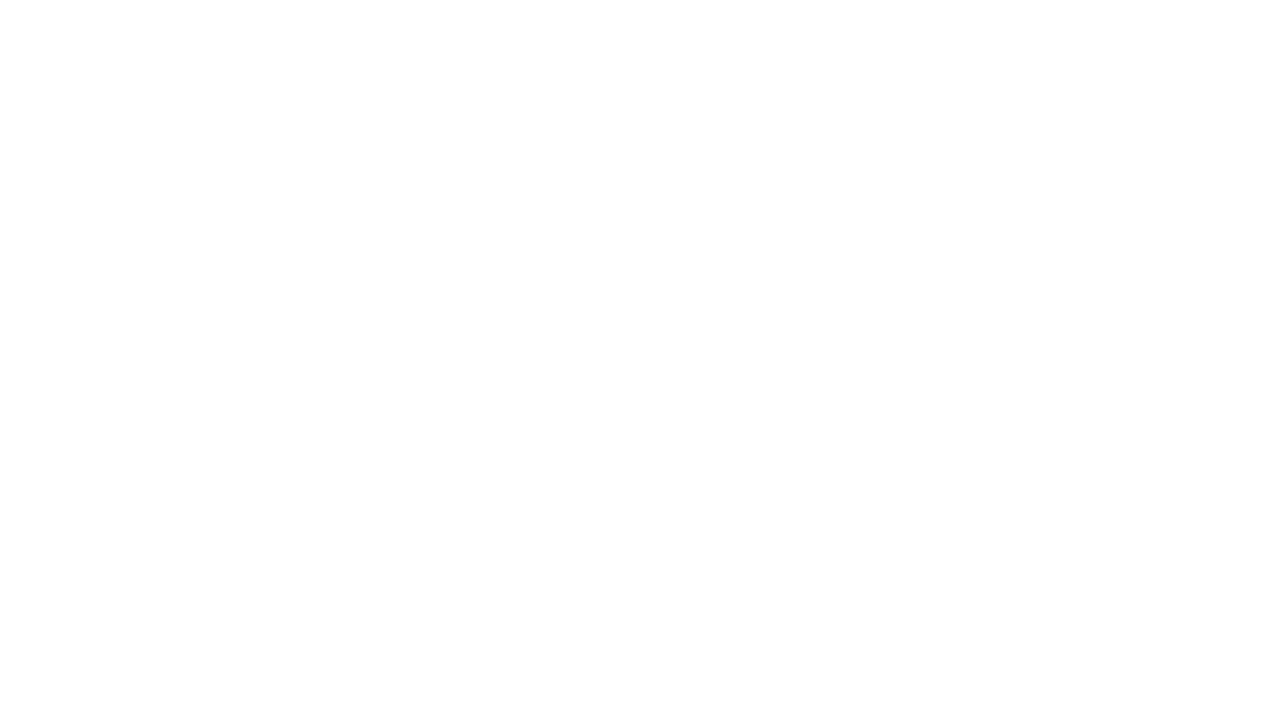
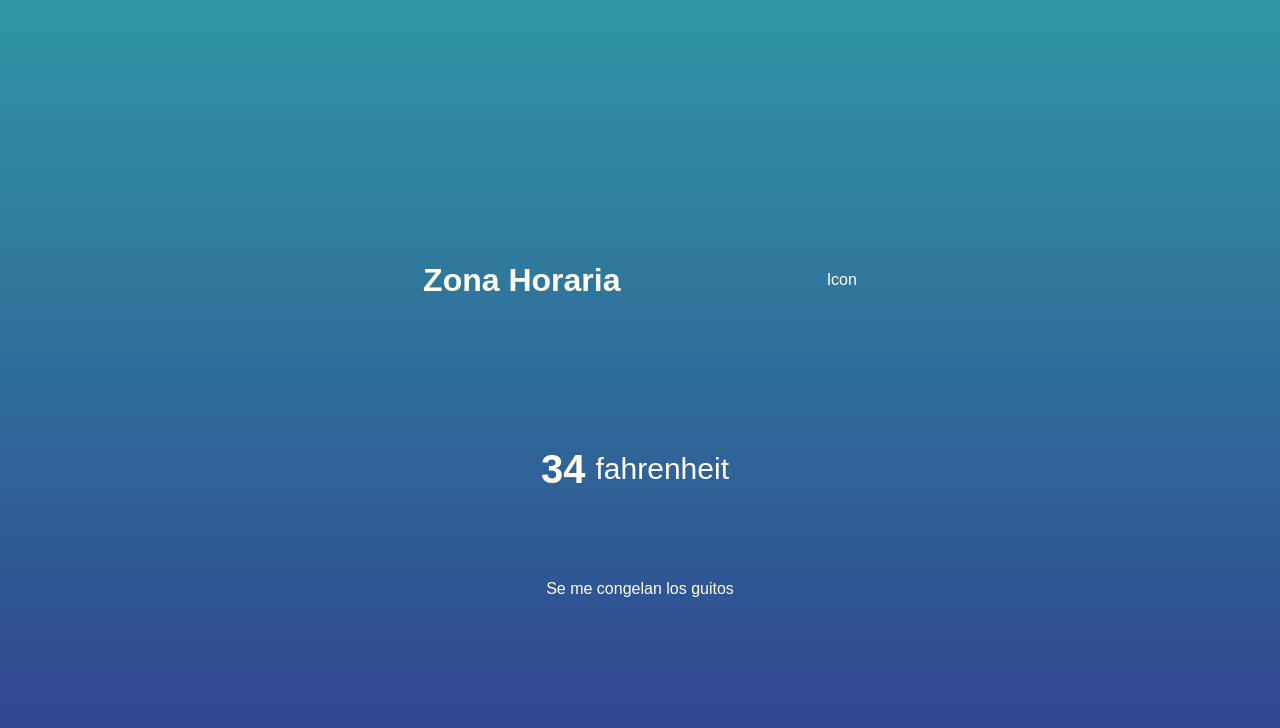
Before and after one commit to GaldosV/Js-Apren-AppTiempo, a plain HTML site: page index.html in a window 1280 px wide. Drawn offline with Linux system fonts and the light colour scheme.

Commit message:
push con css hecho

```diff
--- a/app.js
+++ b/app.js
@@ -0,0 +1,25 @@
+window.addEventListener('load', () => {
+    let long;
+    let lat;
+
+    if (navigator.geolocation) {
+        navigator.geolocation.getCurrentPosition(position => {
+            long = position.coords.longitude;
+            lat = position.coords.latitude;
+            // api key 3730bad6ec5c33687f45723e87d33115
+            // https://api.openweathermap.org/data/3.0/onecall?lat={lat}&lon={lon}&exclude={part}&appid={API key}
+            // {${lat}}&lon={${long}}
+            const api = `https://api.openweathermap.org/data/3.0/onecall?{${lat}}&lon={${long}}&exclude={hourly}&appid={3730bad6ec5c33687f45723e87d33115}`;
+            fetch(api)
+            .then(response => {
+                return response.json();
+            })
+            .then(data => {
+                console.log(data);
+            });
+        });
+
+
+    }
+
+});
--- a/index.html
+++ b/index.html
@@ -1,16 +1,29 @@
 <!DOCTYPE html>
 <html lang="en">
+
 <head>
     <meta charset="UTF-8">
     <meta http-equiv="X-UA-Compatible" content="IE=edge">
     <meta name="viewport" content="width=device-width, initial-scale=1.0">
-    <link rel ="stylesheet" href="./style.css"/>
+    <link rel="stylesheet" href="./style.css" />
     <title>Tiempo</title>
 </head>
+
 <body>
+    <div class="location">
+        <h1 class="location-timezone">Zona Horaria</h1>
+        <p>Icon</p>
+    </div>
+    <div class="temperature">
+        <div class="degree-section">
+            <h2 class="temperature-degree">34</h2>
+            <span>fahrenheit </span>
+        </div>
+        <div class="temperature-description">Se me congelan los guitos</div>
 
-
+    </div>
 
     <script src="app.js"></script>
 </body>
+
 </html>
--- a/style.css
+++ b/style.css
@@ -0,0 +1,41 @@
+*{
+margin: 0;
+padding: 0;
+box-sizing: border-box;
+
+}
+body{
+ height: 100vh;
+ display: flex;
+ justify-content: center;
+ flex-direction: column;
+ align-items: center;
+ background: linear-gradient(rgb(47,150,163), rgb(48,62,143));
+ font-family: sans-serif;
+ color: ivory;
+}
+.location ,
+.temperature{
+    height: 30vh;
+    width: 50%;
+    display: flex;
+    justify-content: space-around;
+    align-items: center;
+}
+.temperature {
+    flex-direction: column;
+}
+.degree-section{
+    display: flex;
+    align-items: center;
+    cursor: pointer;
+}
+.degree-section span{
+    margin: 10px;
+    font-size: 30px;
+
+}
+.degree-section h2{
+    font-size: 40px;
+
+}
```
